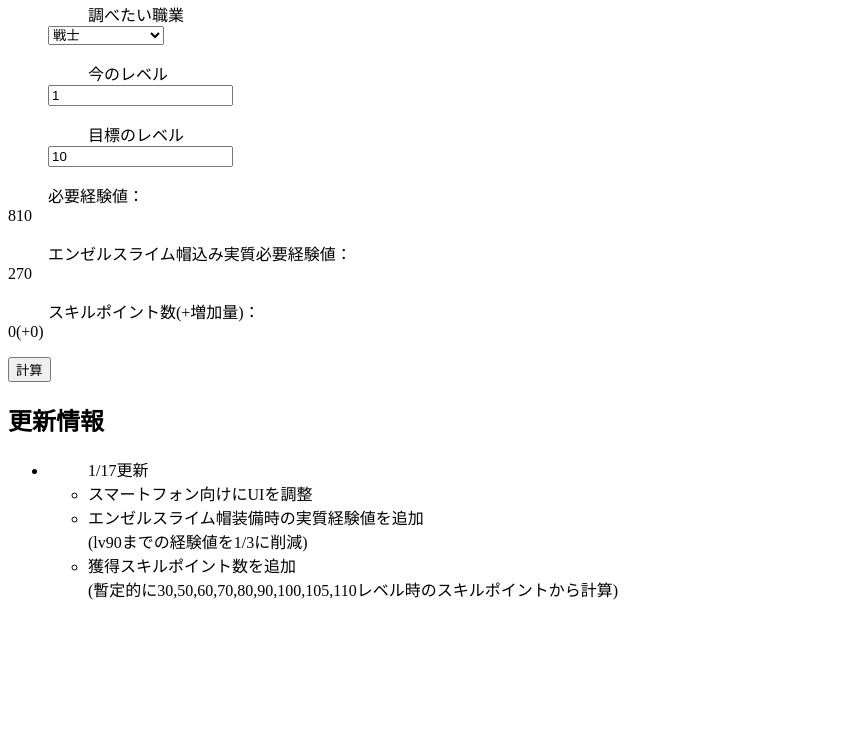
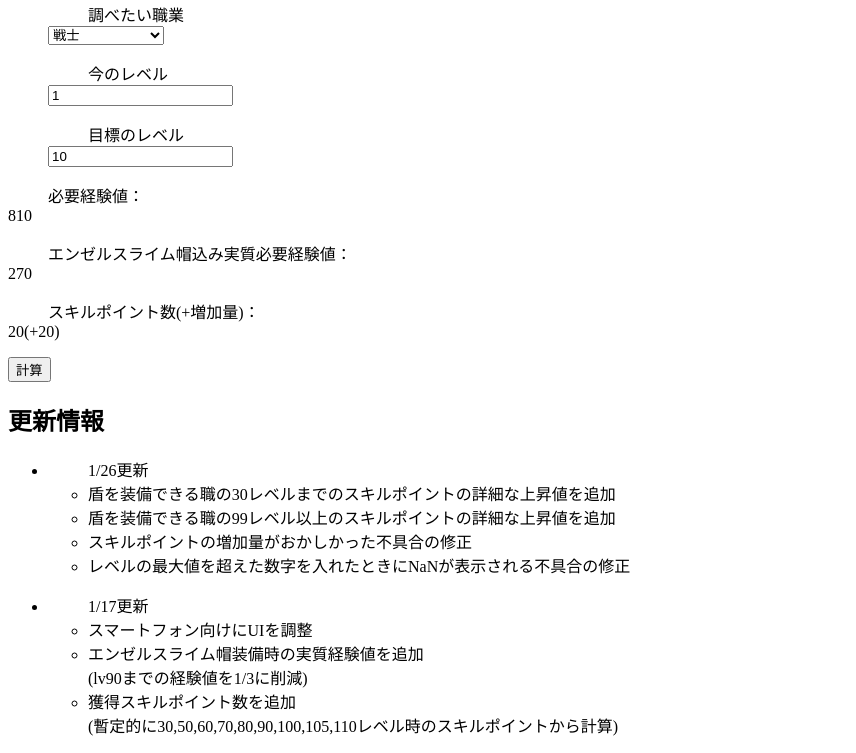
Before and after one commit to kanzakiSho5/DQX_JobEXP, a plain HTML site: page index.html in a window 1280 px wide. Both pictures are taken after a click on the button "計算". Shown: the part 133-886 px from the top of the page, without its empty margins (0-856 px from the left). Before the commit the page ends 800 px from the top, so only its background shows below. Drawn offline with nearby package versions, Linux system fonts and the light colour scheme.

Commit message:
- 上限レベルを超えて入力したときの例外処理を追加 - 一部のスキルレベル上昇値を追加 - スキルポイントの増加量が最初の分追加されていなかった不具合の追加

```diff
--- a/css/style.scss
+++ b/css/style.scss
@@ -8,6 +8,11 @@ $large-font-size:30px;
 }
 h1{
   text-align: center;
+}
+
+.errorDis{
+  color: red;
+
 }
 
 @media screen and (max-width: 450px){
@@ -35,6 +40,11 @@ h1{
         }
       }
     }
+
+    .errorDis{
+      font-size: $default-font-size;
+      text-align: center;
+    }
     .retDis{
       margin:{
         top:5px;
--- a/index.html
+++ b/index.html
@@ -56,6 +56,7 @@
                 </dl>
             </li>
         </ul>
+        <div class="errorDis" id="errorDis"></div>
         <dl>
             <dd>必要経験値：</dd>
             <dt>
@@ -80,6 +81,19 @@
             <ul>
                 <li>
                     <dl>
+                        <dd>1/26更新</dd>
+                        <dt>
+                            <ul>
+                                <li>盾を装備できる職の30レベルまでのスキルポイントの詳細な上昇値を追加</li>
+                                <li>盾を装備できる職の99レベル以上のスキルポイントの詳細な上昇値を追加</li>
+                                <li>スキルポイントの増加量がおかしかった不具合の修正</li>
+                                <li>レベルの最大値を超えた数字を入れたときにNaNが表示される不具合の修正</li>
+                            </ul>
+                        </dt>
+                    </dl>
+                </li>
+                <li>
+                    <dl>
                         <dd>1/17更新</dd>
                         <dt>
                             <ul>
--- a/js/main.js
+++ b/js/main.js
@@ -7,6 +7,7 @@ $(function(){
     const $retDisAngel = $("#retDis-angel");
     const $retDisSkill = $("#retDis-Skill");
     const $retBtn = $("#retBtn");
+    const $errorDis = $("#errorDis");
 
     const firstLevList = [
         0,
@@ -234,35 +235,35 @@ $(function(){
     ];
     const shieldJobSkill = [
         0,
-        0,
-        0,
-        0,
-        0,
-        0,
-        0,
-        0,
-        0,
-        0,
-        0,
-        0,
-        0,
-        0,
-        0,
-        0,
-        0,
-        0,
-        0,
-        0,
-        0,
-        0,
-        0,
-        0,
-        0,
-        0,
-        0,
-        0,
-        0,
-        78,
+        2,
+        2,
+        2,
+        2,
+        2,
+        2,
+        3,
+        2,
+        3,
+        3,
+        1,
+        3,
+        4,
+        1,
+        4,
+        4,
+        1,
+        4,
+        4,
+        1,
+        3,
+        4,
+        1,
+        4,
+        4,
+        1,
+        5,
+        5,
+        1,
         0,
         0,
         0,
@@ -331,50 +332,50 @@ $(function(){
         0,
         0,
         0,
-        0,
-        33,
-        0,
-        0,
-        0,
-        0,
-        17,
-        0,
-        0,
-        0,
-        0,
-        19,
+        28,
+        5,
+        3,
+        3,
+        4,
+        3,
+        4,
+        4,
+        3,
+        4,
+        3,
+        5
     ];
     const nonShieldJobSkill = [
         0,
-        0,
-        0,
-        0,
-        0,
-        0,
-        0,
-        0,
-        0,
-        0,
-        0,
-        0,
-        0,
-        0,
-        0,
-        0,
-        0,
-        0,
-        0,
-        0,
-        0,
-        0,
-        0,
-        0,
-        0,
-        0,
-        0,
-        0,
-        0,
-        78,
+        2,
+        2,
+        2,
+        2,
+        2,
+        2,
+        3,
+        2,
+        3,
+        3,
+        1,
+        3,
+        4,
+        1,
+        4,
+        4,
+        1,
+        4,
+        4,
+        1,
+        3,
+        4,
+        1,
+        4,
+        4,
+        1,
+        5,
+        5,
+        1,
         0,
         0,
         0,
@@ -610,6 +611,7 @@ $(function(){
         "遊び人":"asobi",
         "デスマスター":false
     };
+    const MaxLevel = 110;
 
     var isFirstJob = true;
     var skillType = true;
@@ -617,6 +619,11 @@ $(function(){
     var endVal = 0;
 
     function Calculation(){
+        if(endVal > MaxLevel || startVal >= MaxLevel){
+            $errorDis.text("レベルの最大値は、110までだよ～！");
+            return;
+        }
+        $errorDis.text("");
         //lv計算
         let retLv = 0;
         let retAngel = 0;
@@ -637,7 +644,7 @@ $(function(){
                 else
                     retAngel += addLevList[s];
             }
-            console.log(retLv);
+            //console.log(retLv);
         }
 
         //Skill計算
@@ -653,7 +660,7 @@ $(function(){
 
             if(skillType){
                 AllSkill += shieldJobSkill[i];
-                if(i > startVal)
+                if(i >= startVal)
                     retSkill += shieldJobSkill[i];
             }
             else {
@@ -670,14 +677,14 @@ $(function(){
     $JobSelect.on("click", function(e){
         isFirstJob = JobStat[$JobSelect.val()];
         skillType = JobSkill[$JobSelect.val()];
-        console.log(isFirstJob);
+        //console.log(isFirstJob);
     });
 
     $startVal.on("change keyup", function(e){
         let val = parseInt($startVal.val());
         if(startVal != val){
             startVal = val;
-            console.log("startVal = "+ val);
+            //console.log("startVal = "+ val);
         }
     });
 
@@ -685,7 +692,7 @@ $(function(){
         let val = parseInt($endVal.val());
         if(endVal != val){
             endVal = val;
-            console.log("endVal = "+ val);
+            //console.log("endVal = "+ val);
         }
     });
 
```
Also changed, not shown: css/style.css, 1 other file.
